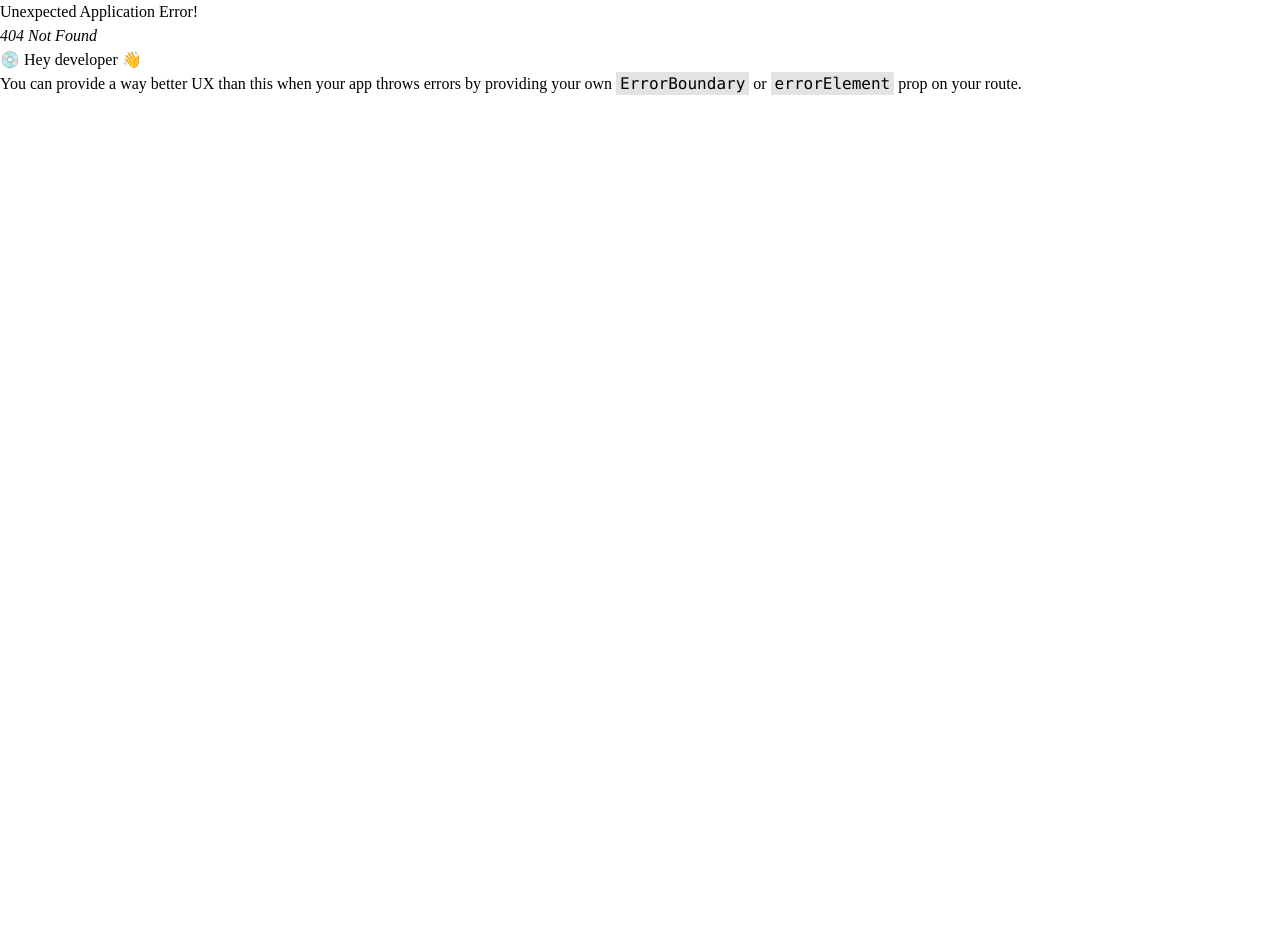
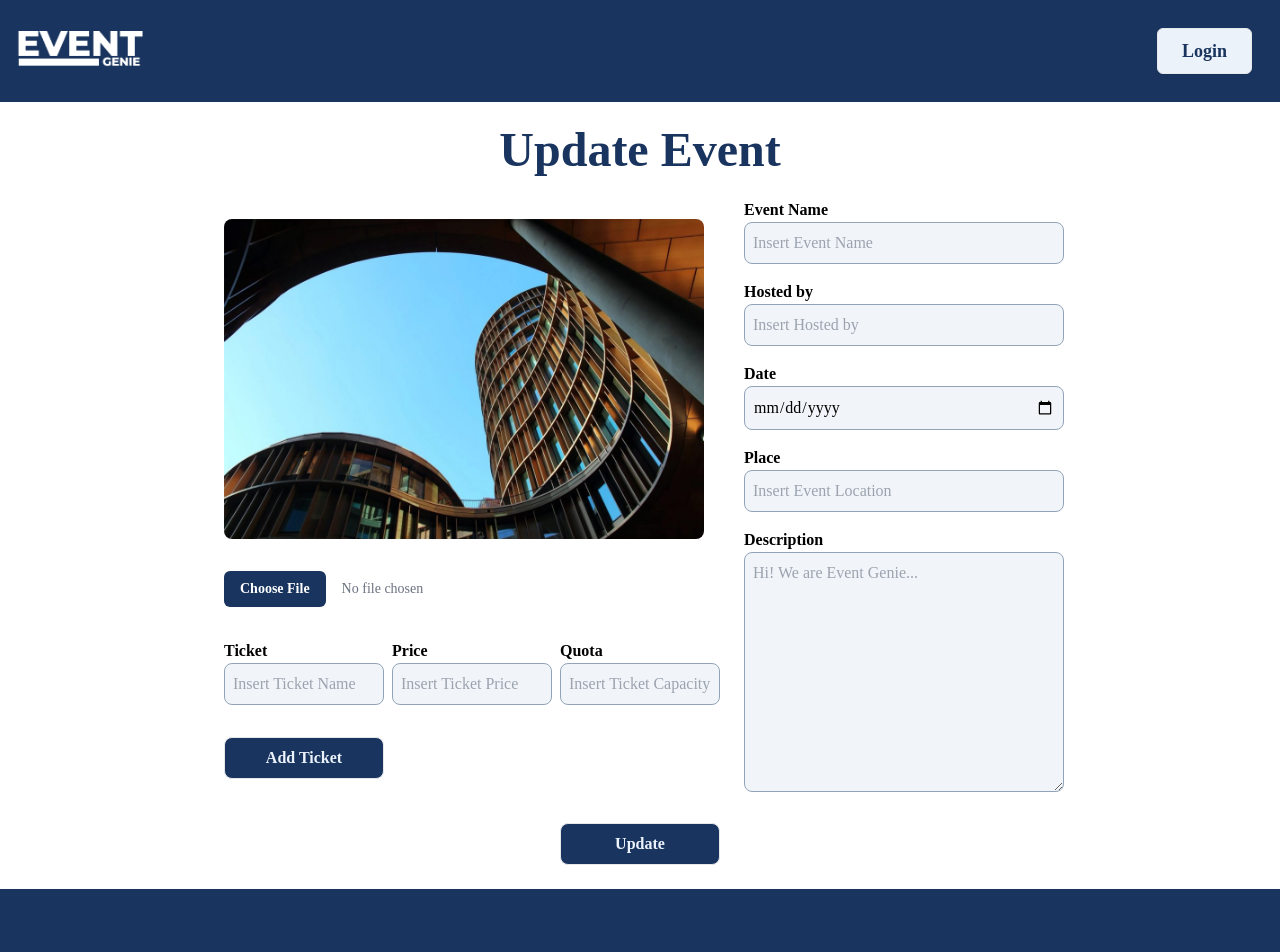
Before and after one commit to ALTA-GROUP-4/Event-Genie-FE, a React (Vite) app: page /update-event/1 in a window 1280 px wide. Before the commit this address had no page. Shown: the top 952 px of the page. Before the commit the page ends 800 px from the top, so only its background shows below. Built offline with nearby package versions, Linux system fonts and the light colour scheme.

Commit message:
feat integrations add event and update event, chore my event delete pagenation, routers update-event, chore user data event.

```diff
--- a/src/pages/AddEvent.tsx
+++ b/src/pages/AddEvent.tsx
@@ -1,8 +1,58 @@
-import { FC } from "react";
+import { FC, useState, useEffect, FormEvent } from "react";
+import Swal from "sweetalert2";
+import axios from "axios";
+
 import { Input, TextArea } from "../components/Input";
 import { Layout } from "../components/Layout";
 import { PrimButton } from "../components/Button";
+import { AddDataEvent } from "../utils/user";
+import { useNavigate } from "react-router-dom";
+
 const AddEvent: FC = () => {
+  const [eventSubmit, setEventSubmit] = useState<AddDataEvent>({
+    event_image: "",
+    even_name: "",
+    hostedby: "",
+    event_date: "",
+    place: "",
+    description: "",
+    ticket: "",
+    price: 0,
+    qouta: 0,
+  });
+  const [isDisabled, setIsDisabled] = useState(true);
+  const navigate = useNavigate();
+
+  document.title = "Add Event | Event Genie";
+
+  function handleSubmitEvent(event: FormEvent<HTMLFormElement>) {
+    event.preventDefault();
+    setIsDisabled(true);
+    axios
+      .post(`events`, eventSubmit)
+      .then((response) => {
+        const { data, message } = response.data;
+        Swal.fire({
+          icon: "success",
+          title: "Succes",
+          text: message,
+          showCancelButton: false,
+        }).then((result) => {
+          if (result.isConfirmed) {
+            navigate("/my-event");
+          }
+        });
+      })
+      .catch((error) => {
+        const { data } = error.response;
+        Swal.fire({
+          title: "Oppss Failed !!!",
+          text: data.message,
+          showCancelButton: false,
+        });
+      });
+  }
+
   return (
     <Layout>
       <div className="my-6 px-6 justify-center items-center">
@@ -11,21 +61,43 @@ const AddEvent: FC = () => {
             Create New Event
           </h1>
         </div>
+        <form
+          className="flex flex-col p-5 items-center"
+          onSubmit={(event) => handleSubmitEvent(event)}
+        >
           <div className="flex flex-col  md:flex-row my-6 px-6 justify-center items-center gap-4">
             <div className="flex flex-col gap-4 ">
               <div className="p-2">
+                {eventSubmit.event_image ? (
+                  <img
+                    src={URL.createObjectURL(
+                      new Blob([eventSubmit.event_image])
+                    )}
+                    alt=""
+                    className="w-auto h-60 md:h-60 lg:h-80 rounded-lg"
+                  />
+                ) : (
                   <img
                     src="./bg.jpg"
                     alt=""
                     className="w-auto h-60 md:h-60 lg:h-80 rounded-lg"
                   />
+                )}
               </div>
               <div className="flex p-2 w-40">
                 <label className="block">
                   <span className="sr-only">Change Picture</span>
                   <Input
                     type="file"
-                  className="w-fit block text-sm text-gray-500 file:mr-4 file:py-2 file:px-4 file:rounded-md file:border-0 file:text-sm file:font-semibold file:bg-@19345E file:text-white hover:file:bg-@427AA1"
+                    className="w-fit block text-sm text-gray-500 file:mr-4 file:py-2 file:px-4 file:rounded-md file:border-0 file:text-sm file:font-semibold file:bg-@19345E file:text-white hover:scale-105"
+                    onChange={(event) =>
+                      setEventSubmit({
+                        ...eventSubmit,
+                        event_image: event.target.files
+                          ? event.target.files[0]
+                          : "",
+                      })
+                    }
                   />
                 </label>
               </div>
@@ -36,6 +108,12 @@ const AddEvent: FC = () => {
                     placeholder="Insert Ticket Name"
                     id="ticket_name"
                     type="text"
+                    onChange={(event) =>
+                      setEventSubmit({
+                        ...eventSubmit,
+                        ticket: event.target.value,
+                      })
+                    }
                   />
                 </div>
                 <div className="w-80 lg:w-40">
@@ -44,6 +122,12 @@ const AddEvent: FC = () => {
                     placeholder="Insert Ticket Price"
                     id="ticket_price"
                     type="text"
+                    onChange={(event) =>
+                      setEventSubmit({
+                        ...eventSubmit,
+                        price: parseInt(event.target.value),
+                      })
+                    }
                   />
                 </div>
                 <div className="w-80 lg:w-40">
@@ -52,6 +136,12 @@ const AddEvent: FC = () => {
                     placeholder="Insert Ticket Capacity"
                     id="ticket_quota"
                     type="text"
+                    onChange={(event) =>
+                      setEventSubmit({
+                        ...eventSubmit,
+                        qouta: parseInt(event.target.value),
+                      })
+                    }
                   />
                 </div>
               </div>
@@ -61,7 +151,7 @@ const AddEvent: FC = () => {
                   id=" button-add-ticket"
                   type="button"
                   className="w-40 bg-@19345E text-@EBF2FA font-semibold py-2 px-8
-                rounded-lg border  hover:bg-@427AA1 active:bg-gray-200 disabled:bg-gray-400"
+                rounded-lg border  hover:scale-105 active:bg-gray-200 disabled:bg-gray-400"
                 />
               </div>
             </div>
@@ -72,6 +162,12 @@ const AddEvent: FC = () => {
                   placeholder="Insert Event Name"
                   id="event_name"
                   type="text"
+                  onChange={(event) =>
+                    setEventSubmit({
+                      ...eventSubmit,
+                      even_name: event.target.value,
+                    })
+                  }
                 />
               </div>
               <div className="w-80">
@@ -80,6 +176,12 @@ const AddEvent: FC = () => {
                   placeholder="Insert Hosted by"
                   id="hosted_by"
                   type="text"
+                  onChange={(event) =>
+                    setEventSubmit({
+                      ...eventSubmit,
+                      hostedby: event.target.value,
+                    })
+                  }
                 />
               </div>
               <div className="">
@@ -88,6 +190,12 @@ const AddEvent: FC = () => {
                   placeholder="Insert Event Name"
                   id="event_date"
                   type="date"
+                  onChange={(event) =>
+                    setEventSubmit({
+                      ...eventSubmit,
+                      event_date: event.target.value,
+                    })
+                  }
                 />
               </div>
               <div className="">
@@ -96,6 +204,12 @@ const AddEvent: FC = () => {
                   placeholder="Insert Event Location"
                   id="event_place"
                   type="text"
+                  onChange={(event) =>
+                    setEventSubmit({
+                      ...eventSubmit,
+                      place: event.target.value,
+                    })
+                  }
                 />
               </div>
               <div className="">
@@ -103,6 +217,12 @@ const AddEvent: FC = () => {
                 <TextArea
                   placeholder="Hi! We are Event Genie..."
                   id="event_desc"
+                  onChange={(event) =>
+                    setEventSubmit({
+                      ...eventSubmit,
+                      description: event.target.value,
+                    })
+                  }
                 />
               </div>
             </div>
@@ -113,9 +233,10 @@ const AddEvent: FC = () => {
               id=" button-add-ticket"
               type="submit"
               className="w-40 bg-@19345E text-@EBF2FA font-semibold py-2 px-8
-                rounded-lg border  hover:bg-@427AA1 active:bg-gray-200 disabled:bg-gray-400"
+                rounded-lg border  hover:scale-105 active:bg-gray-200 disabled:bg-gray-400"
             />
           </div>
+        </form>
       </div>
     </Layout>
   );
--- a/src/pages/MyEvent.tsx
+++ b/src/pages/MyEvent.tsx
@@ -4,7 +4,7 @@ import { CardMyEvent } from "../components/Card";
 import { PrimButton } from "../components/Button";
 import { useNavigate } from "react-router-dom";
 import { EventDataType } from "../utils/user";
-import { Link } from "react-router-dom";
+import Swal from "sweetalert2";
 import axios from "axios";
 
 const MyEvent: FC = () => {
@@ -13,60 +13,13 @@ const MyEvent: FC = () => {
   const email = "users";
   const navigate = useNavigate();
 
-  const [visibleItems, setVisibleItems] = useState<EventDataType[]>([]);
-  const [itemsPerPage, setItemsPerPage] = useState<number>(5);
-  const [currentPage, setCurrentPage] = useState<number>(1);
-  const [totalPages, setTotalPages] = useState<number>(1);
-
   document.title = `My Event | Event Genie`;
 
   useEffect(() => {
-    const handleResize = () => {
-      const screenWidth = window.innerWidth;
-      let newItemsPerPage = 8;
-
-      switch (true) {
-        case screenWidth <= 480:
-          newItemsPerPage = 4;
-          break;
-        case screenWidth <= 768:
-          newItemsPerPage = 6;
-          break;
-        case screenWidth <= 1024:
-          newItemsPerPage = 8;
-          break;
-        default:
-          newItemsPerPage = 12;
-          break;
-      }
-
-      setItemsPerPage(newItemsPerPage);
-    };
-
-    handleResize();
-
-    window.addEventListener("resize", handleResize);
-
-    return () => window.removeEventListener("resize", handleResize);
+    facthDataEvent();
   }, []);
 
-  useEffect(() => {
-    // Calculate the total number of pages based on the number of items and items per page
-    setTotalPages(Math.ceil(datas.length / itemsPerPage));
-  }, [datas, itemsPerPage]);
-
-  useEffect(() => {
-    // Calculate the start and end indices of the items to be displayed on the current page
-    const startIndex = (currentPage - 1) * itemsPerPage;
-    const endIndex = startIndex + itemsPerPage;
-    setVisibleItems(datas.slice(startIndex, endIndex));
-  }, [datas, itemsPerPage, currentPage]);
-
-  useEffect(() => {
-    fetchDataListMyBook();
-  }, []);
-
-  const fetchDataListMyBook = () => {
+  const facthDataEvent = () => {
     axios
       .get(`events`)
       .then((response) => {
@@ -74,7 +27,7 @@ const MyEvent: FC = () => {
         setDatas(data);
       })
       .catch((error) => {
-        const { message } = error.message;
+        alert(error.toString());
       })
       .finally(() => {
         setLoading(false);
@@ -110,7 +63,7 @@ const MyEvent: FC = () => {
                 event_date={e.date}
                 host_by={e.hostedby}
                 place={e.place}
-                edit="/update-event"
+                edit={`/update-event/${e.name}`}
                 del={`onClick={() => handleDeleteAccount()}`}
               />
             );
--- a/src/pages/UpdateEvent.tsx
+++ b/src/pages/UpdateEvent.tsx
@@ -1,8 +1,74 @@
-import { FC } from "react";
+import { FC, useState, useEffect } from "react";
+import { useParams } from "react-router-dom";
+import { useNavigate } from "react-router-dom";
+import { useCookies } from "react-cookie";
+import Swal from "sweetalert2";
+import axios from "axios";
+
 import { Input, TextArea } from "../components/Input";
+import { PrimButton } from "../components/Button";
 import { Layout } from "../components/Layout";
-import { PrimButton } from "../components/Button";
+import { AddDataEvent, UpdateDataEvent, EventDataType } from "../utils/user";
+
 const UpdateEvent: FC = () => {
+  const [eventSubmit, setEventSubmit] = useState<Partial<UpdateDataEvent>>({});
+  const navigate = useNavigate();
+
+  document.title = "Update Event | Event Genie";
+
+  function handleChange(value: any, key: keyof typeof eventSubmit) {
+    let temp = { ...eventSubmit };
+    temp[key] = value;
+    setEventSubmit(temp);
+  }
+  function handleSubmitEvent(event: React.MouseEvent<HTMLButtonElement>) {
+    event.preventDefault();
+
+    const formData = new FormData();
+    let key: keyof typeof eventSubmit;
+    for (key in eventSubmit) {
+      formData.append(key, eventSubmit[key] as string);
+    }
+    axios
+      .put(`events/eventsID`, formData, {
+        headers: {
+          "Content-Type": "multipart/form-data",
+          Authorization: `Bearer ${eventSubmit}`,
+        },
+      })
+      .then((response) => {
+        const { message } = response.data;
+        Swal.fire({
+          icon: "success",
+          title: "Success",
+          text: message,
+          showCancelButton: false,
+          showConfirmButton: true,
+        }).then((result) => {
+          if (result.isConfirmed) {
+            setEventSubmit({});
+            navigate("/my-event");
+          }
+        });
+      })
+      .catch((error) => {
+        const { data } = error;
+        if (data === undefined) {
+          Swal.fire({
+            icon: "error",
+            title: "data is empty, Please fill etlist one",
+            showCancelButton: false,
+          });
+        }
+        Swal.fire({
+          icon: "error",
+          title: "Failed",
+          text: data.message,
+          showCancelButton: false,
+        });
+      });
+  }
+
   return (
     <Layout>
       <div className="my-6 px-6 justify-center items-center">
@@ -15,7 +81,11 @@ const UpdateEvent: FC = () => {
           <div className="flex flex-col gap-4 ">
             <div className="p-2">
               <img
-                src="./bg.jpg"
+                src={
+                  eventSubmit.event_image
+                    ? URL.createObjectURL(eventSubmit.event_image)
+                    : "/bg.jpg"
+                }
                 alt=""
                 className="w-auto h-60 md:h-60 lg:h-80 rounded-lg"
               />
@@ -25,7 +95,19 @@ const UpdateEvent: FC = () => {
                 <span className="sr-only">Change Picture</span>
                 <Input
                   type="file"
-                  className="w-fit block text-sm text-gray-500 file:mr-4 file:py-2 file:px-4 file:rounded-md file:border-0 file:text-sm file:font-semibold file:bg-@19345E file:text-white hover:file:bg-@427AA1"
+                  className="w-fit block text-sm text-gray-500 file:mr-4 file:py-2 file:px-4 file:rounded-md file:border-0 file:text-sm file:font-semibold file:bg-@19345E file:text-white hover:scale-105"
+                  onChange={(event) => {
+                    if (!event.currentTarget.files) {
+                      return;
+                    }
+                    setEventSubmit({
+                      ...event,
+                      event_image: URL.createObjectURL(
+                        event.currentTarget.files[0]
+                      ),
+                    });
+                    handleChange(event.currentTarget.files[0], "event_image");
+                  }}
                 />
               </label>
             </div>
@@ -61,7 +143,7 @@ const UpdateEvent: FC = () => {
                 id=" button-add-ticket"
                 type="button"
                 className="w-40 bg-@19345E text-@EBF2FA font-semibold py-2 px-8
-                rounded-lg border  hover:bg-@427AA1 active:bg-gray-200 disabled:bg-gray-400"
+                rounded-lg border  hover:scale-105 active:bg-gray-200 disabled:bg-gray-400"
               />
             </div>
           </div>
@@ -72,6 +154,10 @@ const UpdateEvent: FC = () => {
                 placeholder="Insert Event Name"
                 id="event_name"
                 type="text"
+                defaultValue={eventSubmit.event_name}
+                onChange={(event) =>
+                  handleChange(event.target.value, "event_name")
+                }
               />
             </div>
             <div className="w-80">
@@ -80,6 +166,10 @@ const UpdateEvent: FC = () => {
                 placeholder="Insert Hosted by"
                 id="hosted_by"
                 type="text"
+                defaultValue={eventSubmit.hostedby}
+                onChange={(event) =>
+                  handleChange(event.target.value, "hostedby")
+                }
               />
             </div>
             <div className="">
@@ -88,6 +178,10 @@ const UpdateEvent: FC = () => {
                 placeholder="Insert Event Name"
                 id="event_date"
                 type="date"
+                defaultValue={eventSubmit.event_date}
+                onChange={(event) =>
+                  handleChange(event.target.value, "event_date")
+                }
               />
             </div>
             <div className="">
@@ -96,6 +190,8 @@ const UpdateEvent: FC = () => {
                 placeholder="Insert Event Location"
                 id="event_place"
                 type="text"
+                defaultValue={eventSubmit.place}
+                onChange={(event) => handleChange(event.target.value, "place")}
               />
             </div>
             <div className="">
@@ -103,6 +199,10 @@ const UpdateEvent: FC = () => {
               <TextArea
                 placeholder="Hi! We are Event Genie..."
                 id="event_desc"
+                defaultValue={eventSubmit.description}
+                onChange={(event) =>
+                  handleChange(event.target.value, "description")
+                }
               />
             </div>
           </div>
@@ -113,7 +213,10 @@ const UpdateEvent: FC = () => {
             id=" button-add-ticket"
             type="submit"
             className="w-40 bg-@19345E text-@EBF2FA font-semibold py-2 px-8
-                rounded-lg border  hover:bg-@427AA1 active:bg-gray-200 disabled:bg-gray-400"
+                rounded-lg border  hover:scale-105 active:bg-gray-200 disabled:bg-gray-400"
+            onClick={(event) => {
+              handleSubmitEvent(event);
+            }}
           />
         </div>
       </div>
--- a/src/routes/index.tsx
+++ b/src/routes/index.tsx
@@ -50,7 +50,7 @@ const Routes: FC = () => {
       element: <AddEvent />,
     },
     {
-      path: "/update-event",
+      path: "/update-event/:name",
       element: <UpdateEvent />,
     },
     {
```
Also changed, not shown: src/utils/user.tsx (+17 -0 lines). Lines whose indentation alone changed are shown as unchanged.
